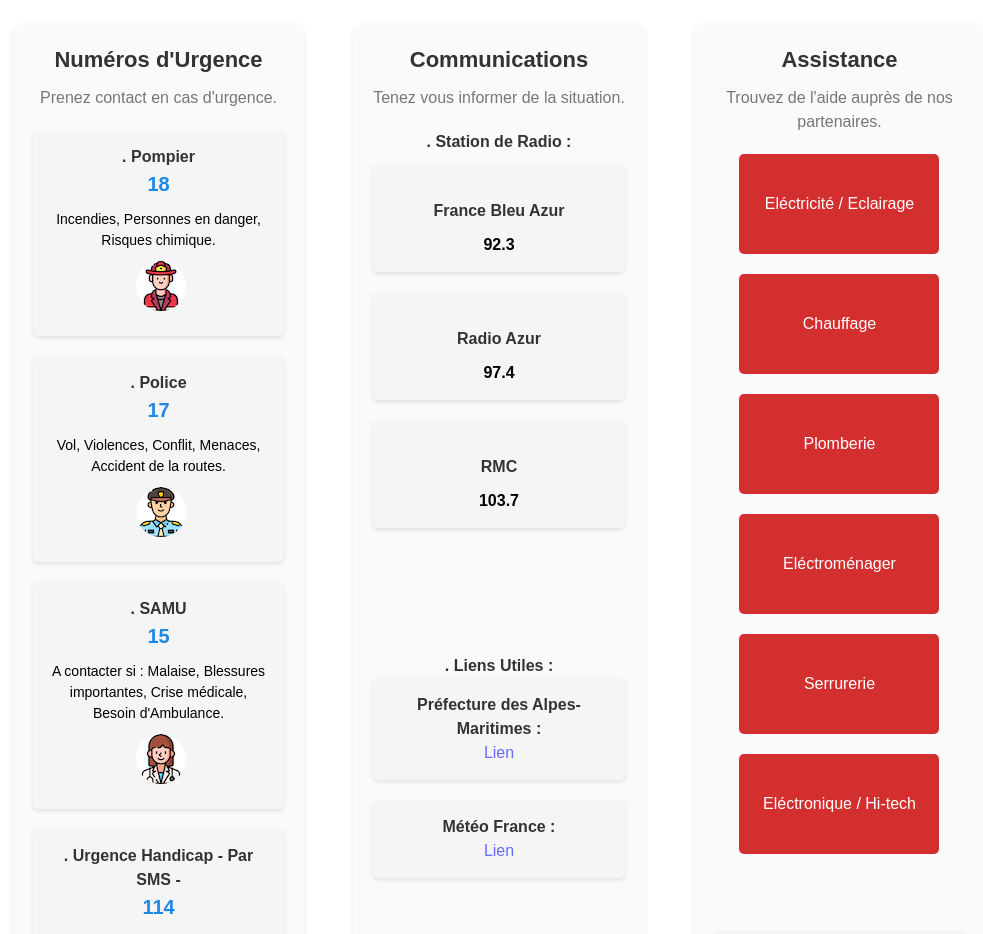
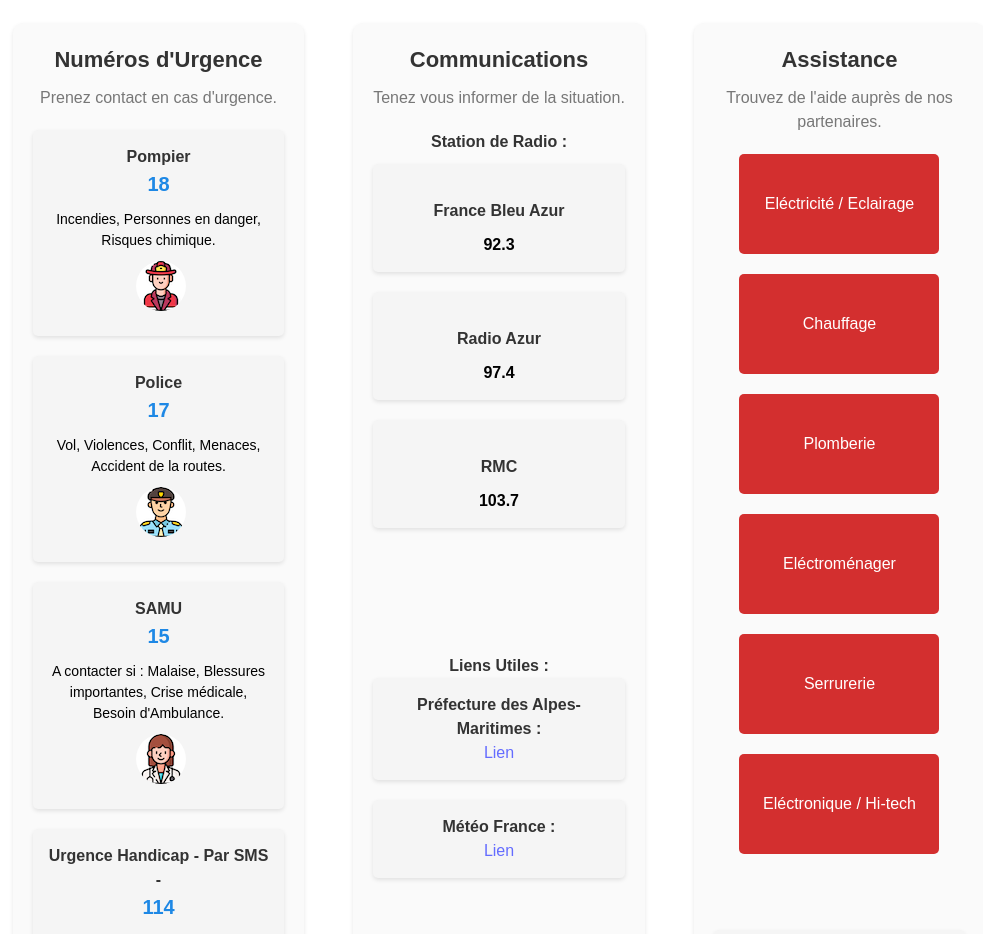
Before and after one commit to StevenMarco/UrgencePrevoyance, a React (Vite) app in the folder front/: page / in a window 1280 px wide. Shown: the part 3600-4534 px from the top of the page, without its empty margins (141-1124 px from the left). Built offline with nearby package versions, Linux system fonts and the light colour scheme.

Commit message:
small modif

```diff
--- a/front/src/component/partenaires.css
+++ b/front/src/component/partenaires.css
@@ -249,7 +249,7 @@ p{
   display: flex;
   justify-content: center;
   padding: 20px;
-  background-color: #f7f7f7;
+  background-color: #ffffff;
 }
 
 .ContactUs .btn {
--- a/front/src/component/partenaires.jsx
+++ b/front/src/component/partenaires.jsx
@@ -33,7 +33,7 @@ const PagePartenaires = () => {
                     Prenez contact en cas d'urgence.
                 </p>
                 <div className="zone_num" id="num1">
-                    <p className="name"> . Pompier </p>
+                    <p className="name">Pompier</p>
                     <p className="num">18</p>
 
                     <div className="desc">
@@ -42,7 +42,7 @@ const PagePartenaires = () => {
                     <div className="img"></div>
                 </div>
                 <div className="zone_num" id="num2">
-                    <p className="name"> . Police </p>
+                    <p className="name">Police</p>
                     <p className="num">17</p>
 
                     <div className="desc">
@@ -51,7 +51,7 @@ const PagePartenaires = () => {
                     <div className="img"></div>
                 </div>
                 <div className="zone_num" id="num3">
-                    <p className="name"> . SAMU </p>
+                    <p className="name">SAMU</p>
                     <p className="num">15</p>
 
                     <div className="desc">
@@ -60,7 +60,7 @@ const PagePartenaires = () => {
                     <div className="img"></div>
                 </div>
                 <div className="zone_num" id="num4">
-                    <p className="name"> . Urgence Handicap - Par SMS -</p>
+                    <p className="name">Urgence Handicap - Par SMS -</p>
                     <p className="num">114</p>
 
                     <div className="desc">
@@ -69,7 +69,7 @@ const PagePartenaires = () => {
                     <div className="img"></div>
                 </div>
                 <div className="zone_num" id="num5">
-                    <p className="name"> . Numéro d'Urgence Européen </p>
+                    <p className="name">Numéro d'Urgence Européen</p>
                     <p className="num">112</p>
 
                     <div className="desc">
@@ -85,7 +85,7 @@ const PagePartenaires = () => {
                     Tenez vous informer de la situation.
                 </p>
                 <div className="radio">
-                    <p className="name"> . Station de Radio :</p>
+                    <p className="name">Station de Radio :</p>
 
                     <div className="zone_radio" id="radio1">
                         <p className="name"> France Bleu Azur</p>
@@ -104,7 +104,7 @@ const PagePartenaires = () => {
 
 
                 <div className="liens">
-                    <p className="name"> . Liens Utiles :</p>
+                    <p className="name">Liens Utiles :</p>
 
                     <div className="zone_lien" id="lien1">
                         <p className="name"> Préfecture des Alpes-Maritimes :</p>
```
